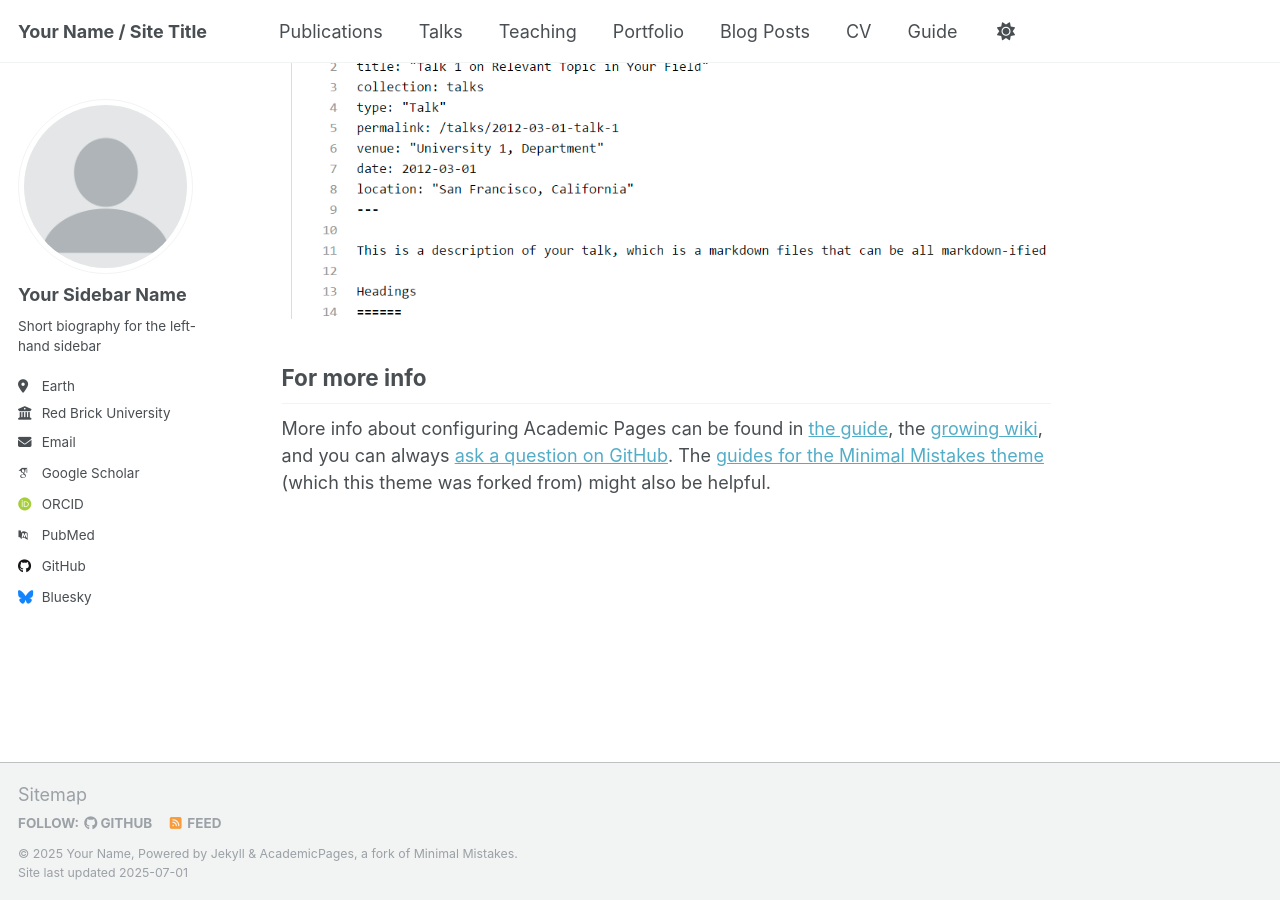
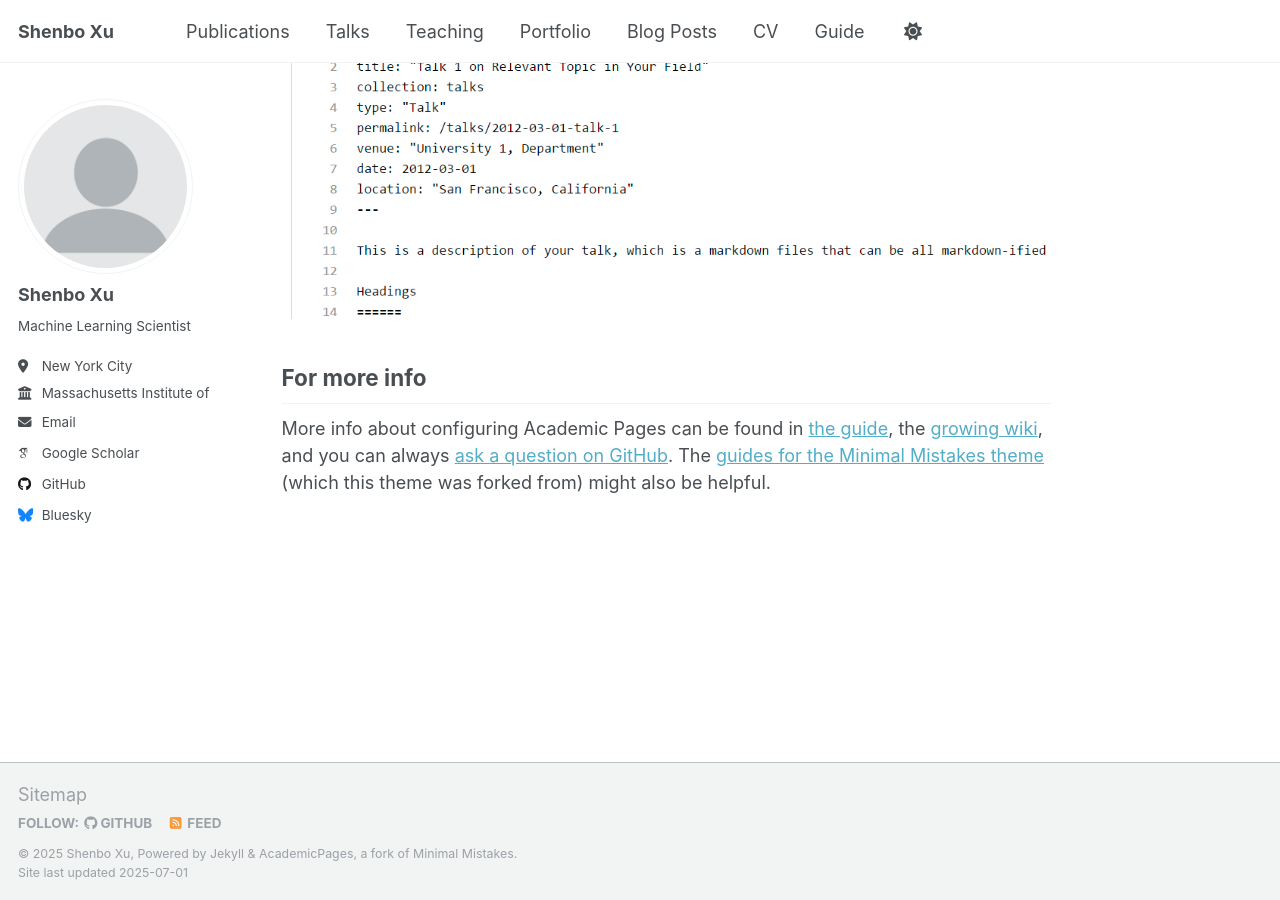
Before and after one commit to xushenbo/xushenbo.github.io, a Jekyll site: the page built from _pages/about.md, in a window 1280 px wide and 900 px high, scrolled down 2880 px. Built offline with Jekyll 4.4.1, drawn with Linux system fonts in a browser that asks for light colours; some web fonts are replaced; a script that is not in the unit is left out.

Commit message:
Update _config.yml

```diff
--- a/_config.yml
+++ b/_config.yml
@@ -9,9 +9,9 @@
 # Basic Site Settings
 locale                   : "en-US"
 site_theme               : "default"
-title                    : "Your Name / Site Title"
+title                    : "Shenbo Xu"
 title_separator          : "-"
-name                     : &name "Your Name"
+name                     : &name "Shenbo Xu"
 description              : &description "personal description"
 url                      : https://academicpages.github.io # the base hostname & protocol for your site e.g. "https://[your GitHub username].github.io" or if you already have some other page hosted on Github then use "https://[your GitHub username].github.io/[Your Repo Name]"
 baseurl                  : "" # the subpath of your site, e.g. "/blog"
@@ -23,22 +23,22 @@ repository               : "academicpages/academicpages.github.io"
 author:
   # Biographic information
   avatar           : "profile.png"
-  name             : "Your Sidebar Name"
+  name             : "Shenbo Xu"
   pronouns         : # example: "she/her"
-  bio              : "Short biography for the left-hand sidebar"
-  location         : "Earth"
-  employer         : "Red Brick University"
+  bio              : "Machine Learning Scientist"
+  location         : "New York City"
+  employer         : "Massachusetts Institute of Technology"
   uri              : # URL
-  email            : "none@example.org"
+  email            : "xushenbo857@gmail.com"
 
   # Academic websites
   academia         : # URL
   arxiv            : # URL - Update with the correct link to your profile
-  googlescholar    : "https://scholar.google.com/citations?user=PS_CX0AAAAAJ"
+  googlescholar    : "https://scholar.google.com/citations?user=VYLQwdQAAAAJ&hl=en"
   impactstory      : # URL
-  orcid            : "http://orcid.org/yourorcidurl"
+  orcid            : # "http://orcid.org/yourorcidurl"
   semantic         : # URL
-  pubmed           : "https://www.ncbi.nlm.nih.gov/pubmed/?term=john+snow"
+  pubmed           : # "https://www.ncbi.nlm.nih.gov/pubmed/?term=john+snow"
   researchgate     : # URL
   scopus           : # URL
 
@@ -46,7 +46,7 @@ author:
   bitbucket        : # Username - Update with your username on the site
   codepen          : # Username
   dribbble         : # Username
-  github           : "academicpages"
+  github           : "https://github.com/xushenbo"
   kaggle           : # Username
   stackoverflow    : # User number or user number and name (i.e., use "1" or "1/jeff-atwood")
 
```
